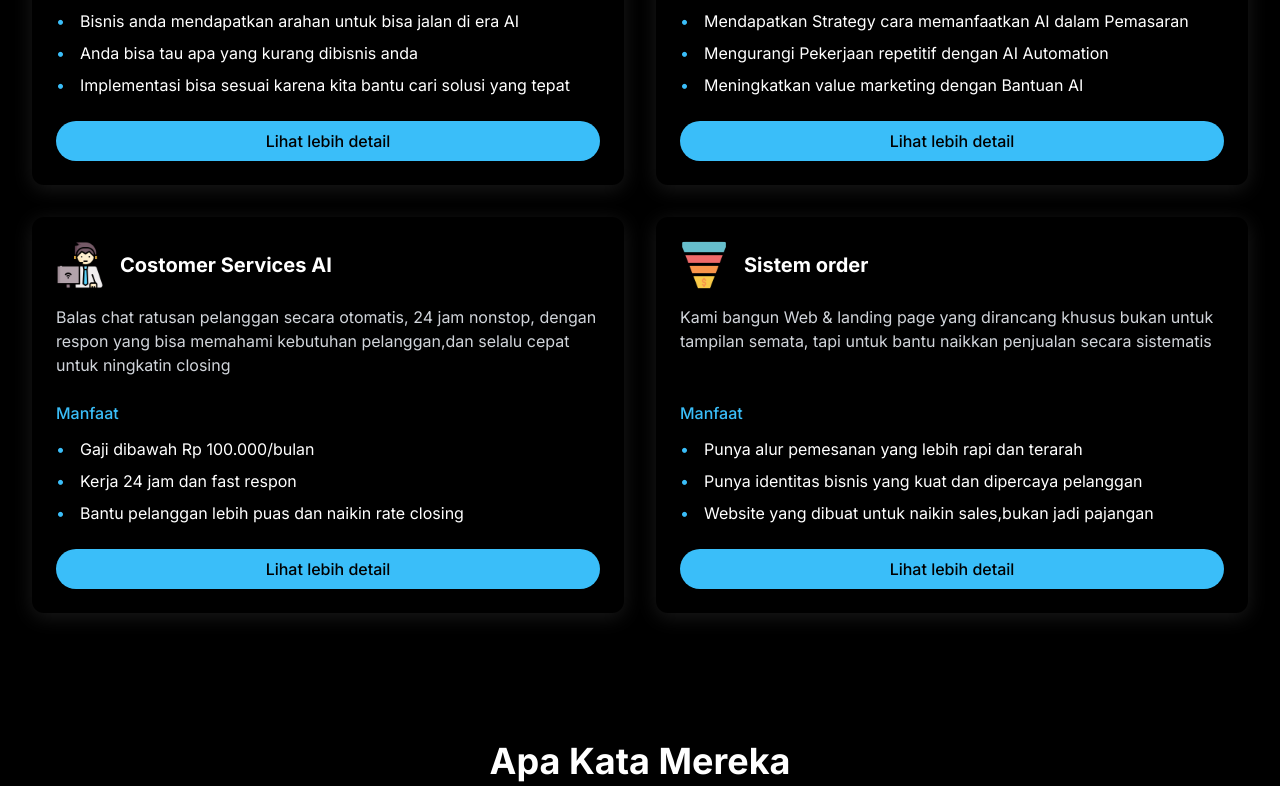
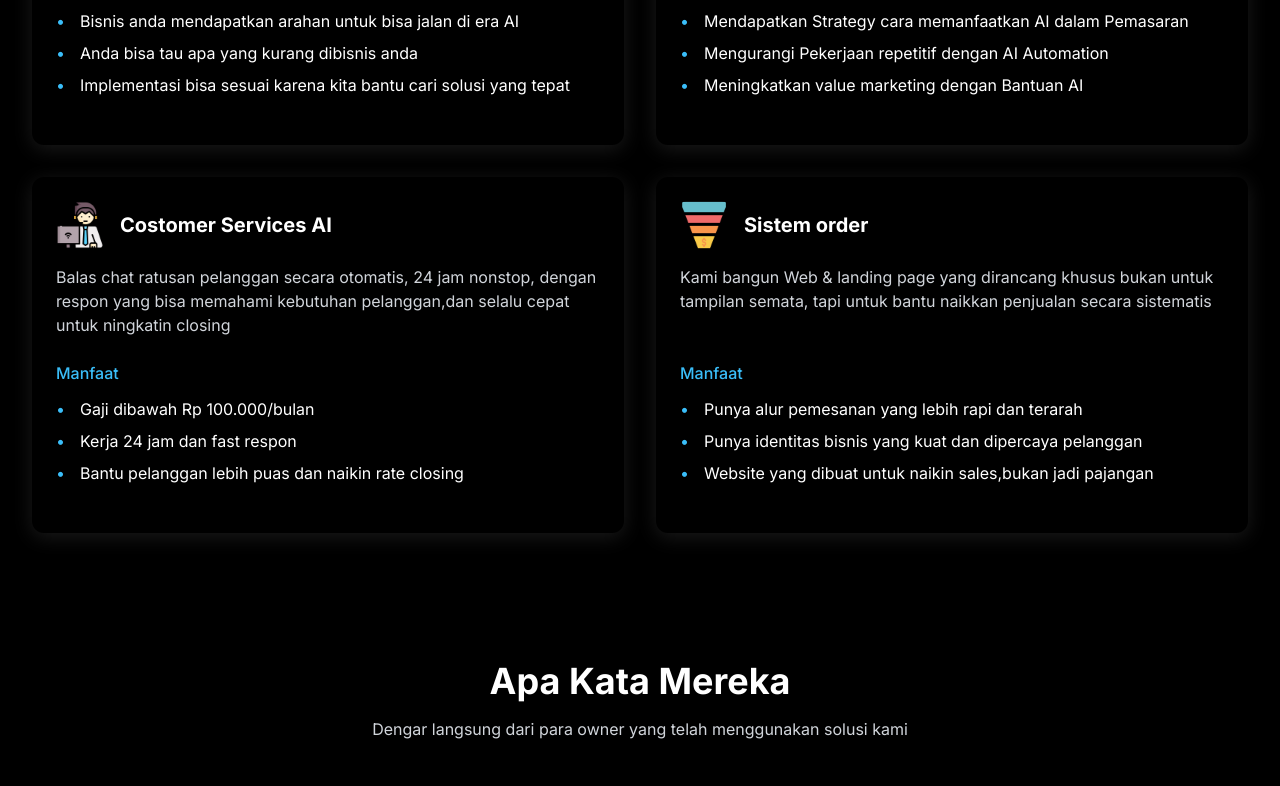
Before and after one commit to Harvixnexel/PortofolioAIWavice, a plain HTML site: page index.html in a window 1280 px wide. Shown: the part 1071-1857 px from the top of the page. Drawn offline with nearby package versions, Linux system fonts and the light colour scheme.

Commit message:
jsjywnsb

```diff
--- a/index.html
+++ b/index.html
@@ -198,9 +198,6 @@
                             <li class="custom-bullet">Anda bisa tau apa yang kurang dibisnis anda</li>
                             <li class="custom-bullet">Implementasi bisa sesuai karena kita bantu cari solusi yang tepat</li>
                         </ul>
-                        <a href="#" class="inline-block bg-[#3ABEF9] hover:bg-[#2da8e0] text-black font-medium py-2 px-6 rounded-full transition-colors duration-300 w-full text-center">
-                            Lihat lebih detail
-                        </a>
                     </div>
                 </div>
             </div>
@@ -220,9 +217,6 @@
                             <li class="custom-bullet">Mengurangi Pekerjaan repetitif dengan AI Automation</li>
                             <li class="custom-bullet">Meningkatkan value marketing dengan Bantuan AI</li>
                         </ul>
-                        <a href="#" class="inline-block bg-[#3ABEF9] hover:bg-[#2da8e0] text-black font-medium py-2 px-6 rounded-full transition-colors duration-300 w-full text-center">
-                            Lihat lebih detail
-                        </a>
                     </div>
                 </div>
             </div>
@@ -242,9 +236,6 @@
                             <li class="custom-bullet">Kerja 24 jam dan fast respon</li>
                             <li class="custom-bullet">Bantu pelanggan lebih puas dan naikin rate closing</li>
                         </ul>
-                        <a href="#" class="inline-block bg-[#3ABEF9] hover:bg-[#2da8e0] text-black font-medium py-2 px-6 rounded-full transition-colors duration-300 w-full text-center">
-                            Lihat lebih detail
-                        </a>
                     </div>
                 </div>
             </div>
@@ -264,9 +255,6 @@
                             <li class="custom-bullet">Punya identitas bisnis yang kuat dan dipercaya pelanggan</li>
                             <li class="custom-bullet">Website yang dibuat untuk naikin sales,bukan jadi pajangan</li>
                         </ul>
-                        <a href="#" class="inline-block bg-[#3ABEF9] hover:bg-[#2da8e0] text-black font-medium py-2 px-6 rounded-full transition-colors duration-300 w-full text-center">
-                            Lihat lebih detail
-                        </a>
                     </div>
                 </div>
             </div>
```
